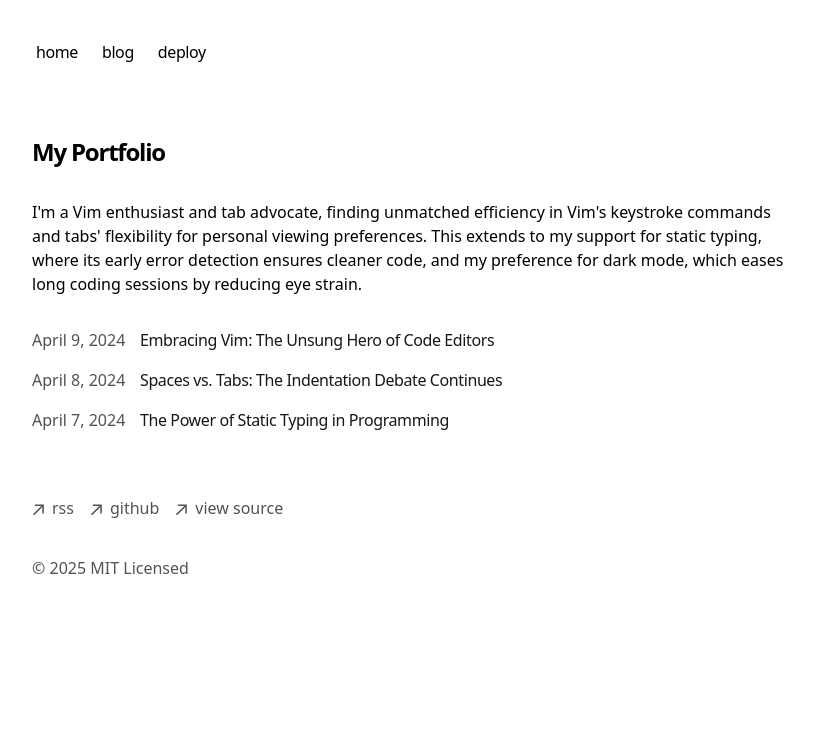
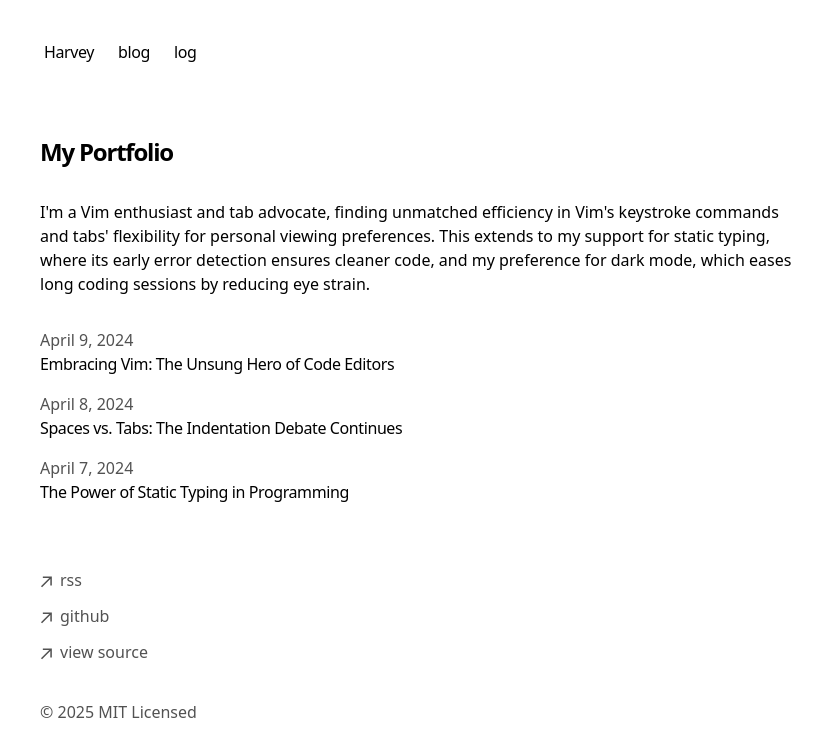
Before and after one commit to hovelopin/blog, a Next.js app: page / in a window 1280 px wide. Shown: the top 756 px of the page, without its empty margins (224-1046 px from the left). Built offline with nearby package versions, Linux system fonts and the light colour scheme.

Commit message:
feat: tab , pc breakpoint 추가 및 darkmode 제거

```diff
--- a/src/app/blog/[slug]/page.tsx
+++ b/src/app/blog/[slug]/page.tsx
@@ -1,32 +1,24 @@
-import { notFound } from 'next/navigation'
-import { formatDate, getBlogPosts } from '../utils'
-import { baseUrl } from '@/app/sitemap'
-import { CustomMDX } from '@/components/mdx'
-
+import { notFound } from 'next/navigation';
+import { formatDate, getBlogPosts } from '../utils';
+import { baseUrl } from '@/app/sitemap';
+import { CustomMDX } from '@/components/mdx';
 
 export async function generateStaticParams() {
-  let posts = getBlogPosts()
+  let posts = getBlogPosts();
 
   return posts.map((post) => ({
-    slug: post.slug,
-  }))
+    slug: post.slug
+  }));
 }
 
 export function generateMetadata({ params }) {
-  let post = getBlogPosts().find((post) => post.slug === params.slug)
+  let post = getBlogPosts().find((post) => post.slug === params.slug);
   if (!post) {
-    return
+    return;
   }
 
-  let {
-    title,
-    publishedAt: publishedTime,
-    summary: description,
-    image,
-  } = post.metadata
-  let ogImage = image
-    ? image
-    : `${baseUrl}/og?title=${encodeURIComponent(title)}`
+  let { title, publishedAt: publishedTime, summary: description, image } = post.metadata;
+  let ogImage = image ? image : `${baseUrl}/og?title=${encodeURIComponent(title)}`;
 
   return {
     title,
@@ -39,24 +31,24 @@ export function generateMetadata({ params }) {
       url: `${baseUrl}/blog/${post.slug}`,
       images: [
         {
-          url: ogImage,
-        },
-      ],
+          url: ogImage
+        }
+      ]
     },
     twitter: {
       card: 'summary_large_image',
       title,
       description,
-      images: [ogImage],
-    },
-  }
+      images: [ogImage]
+    }
+  };
 }
 
 export default function Blog({ params }) {
-  let post = getBlogPosts().find((post) => post.slug === params.slug)
+  let post = getBlogPosts().find((post) => post.slug === params.slug);
 
   if (!post) {
-    notFound()
+    notFound();
   }
 
   return (
@@ -78,22 +70,18 @@ export default function Blog({ params }) {
             url: `${baseUrl}/blog/${post.slug}`,
             author: {
               '@type': 'Person',
-              name: 'My Portfolio',
-            },
-          }),
+              name: 'My Portfolio'
+            }
+          })
         }}
       />
-      <h1 className="title font-semibold text-2xl tracking-tighter">
-        {post.metadata.title}
-      </h1>
-      <div className="flex justify-between items-center mt-2 mb-8 text-sm">
-        <p className="text-sm text-neutral-600 dark:text-neutral-400">
-          {formatDate(post.metadata.publishedAt)}
-        </p>
+      <h1 className="title text-2xl font-semibold tracking-tighter">{post.metadata.title}</h1>
+      <div className="mt-2 mb-8 flex items-center justify-between text-sm">
+        <p className="text-sm text-neutral-600">{formatDate(post.metadata.publishedAt)}</p>
       </div>
       <article className="prose">
         <CustomMDX source={post.content} />
       </article>
     </section>
-  )
+  );
 }
--- a/src/app/global.css
+++ b/src/app/global.css
@@ -17,7 +17,7 @@
   --sh-entity: #e25a1c;
 }
 
-@media (prefers-color-scheme: dark) {
+/* @media (prefers-color-scheme: dark) {
   :root {
     --sh-class: #4c97f8;
     --sh-identifier: white;
@@ -27,14 +27,20 @@
   html {
     color-scheme: dark;
   }
-}
+} */
 
 html {
   min-width: 360px;
 }
 
+@theme {
+  --breakpoint-*: initial;
+  --breakpoint-tab: 767px;
+  --breakpoint-pc: 1279px;
+}
+
 .prose .anchor {
-  @apply absolute invisible no-underline;
+  @apply invisible absolute no-underline;
 
   margin-left: -1em;
   padding-right: 0.5em;
@@ -48,11 +54,11 @@ html {
 }
 
 .prose a {
-  @apply underline transition-all decoration-neutral-400 dark:decoration-neutral-600 underline-offset-2 decoration-[0.1em];
+  @apply underline decoration-neutral-400 decoration-[0.1em] underline-offset-2 transition-all;
 }
 
 .prose .anchor:after {
-  @apply text-neutral-300 dark:text-neutral-700;
+  @apply text-neutral-300;
   content: '#';
 }
 
@@ -61,11 +67,11 @@ html {
 }
 
 .prose pre {
-  @apply bg-neutral-50 dark:bg-neutral-900 rounded-lg overflow-x-auto border border-neutral-200 dark:border-neutral-900 py-2 px-3 text-sm;
+  @apply overflow-x-auto rounded-lg border border-neutral-200 bg-neutral-50 px-3 py-2 text-sm;
 }
 
 .prose code {
-  @apply px-1 py-0.5 rounded-lg;
+  @apply rounded-lg px-1 py-0.5;
 }
 
 .prose pre code {
@@ -84,23 +90,23 @@ html {
 }
 
 .prose p {
-  @apply my-4 text-neutral-800 dark:text-neutral-200;
+  @apply my-4 text-neutral-800;
 }
 
 .prose h1 {
-  @apply text-4xl font-medium tracking-tight mt-6 mb-2;
+  @apply mt-6 mb-2 text-4xl font-medium tracking-tight;
 }
 
 .prose h2 {
-  @apply text-xl font-medium tracking-tight mt-6 mb-2;
+  @apply mt-6 mb-2 text-xl font-medium tracking-tight;
 }
 
 .prose h3 {
-  @apply text-xl font-medium tracking-tight mt-6 mb-2;
+  @apply mt-6 mb-2 text-xl font-medium tracking-tight;
 }
 
 .prose h4 {
-  @apply text-lg font-medium tracking-tight mt-6 mb-2;
+  @apply mt-6 mb-2 text-lg font-medium tracking-tight;
 }
 
 .prose strong {
--- a/src/app/layout.tsx
+++ b/src/app/layout.tsx
@@ -1,27 +1,28 @@
-import "./global.css";
-import type { Metadata } from "next";
-import { GeistSans } from "geist/font/sans";
-import { GeistMono } from "geist/font/mono";
-import { Analytics } from "@vercel/analytics/react";
-import { SpeedInsights } from "@vercel/speed-insights/next";
-import Footer from "../components/footer";
-import { baseUrl } from "./sitemap";
-import { Navbar } from "@/components/nav";
+import './global.css';
+import type { Metadata } from 'next';
+import { GeistSans } from 'geist/font/sans';
+import { GeistMono } from 'geist/font/mono';
+import { Analytics } from '@vercel/analytics/react';
+import { SpeedInsights } from '@vercel/speed-insights/next';
+import Footer from '../components/footer';
+import { baseUrl } from './sitemap';
+import { Navbar } from '@/components/nav';
+import { cn } from '@/utils/cn';
 
 export const metadata: Metadata = {
   metadataBase: new URL(baseUrl),
   title: {
-    default: "Next.js Portfolio Starter",
-    template: "%s | Next.js Portfolio Starter",
+    default: 'Next.js Portfolio Starter',
+    template: '%s | Next.js Portfolio Starter'
   },
-  description: "This is my portfolio.",
+  description: 'This is my portfolio.',
   openGraph: {
-    title: "My Portfolio",
-    description: "This is my portfolio.",
+    title: 'My Portfolio',
+    description: 'This is my portfolio.',
     url: baseUrl,
-    siteName: "My Portfolio",
-    locale: "en_US",
-    type: "website",
+    siteName: 'My Portfolio',
+    locale: 'en_US',
+    type: 'website'
   },
   robots: {
     index: true,
@@ -29,31 +30,18 @@ export const metadata: Metadata = {
     googleBot: {
       index: true,
       follow: true,
-      "max-video-preview": -1,
-      "max-image-preview": "large",
-      "max-snippet": -1,
-    },
-  },
+      'max-video-preview': -1,
+      'max-image-preview': 'large',
+      'max-snippet': -1
+    }
+  }
 };
 
-const cx = (...classes) => classes.filter(Boolean).join(" ");
-
-export default function RootLayout({
-  children,
-}: {
-  children: React.ReactNode;
-}) {
+export default function RootLayout({ children }: { children: React.ReactNode }) {
   return (
-    <html
-      lang="en"
-      className={cx(
-        "text-black bg-white dark:text-white dark:bg-black",
-        GeistSans.variable,
-        GeistMono.variable,
-      )}
-    >
-      <body className="antialiased max-w-3xl mx-4 mt-8 lg:mx-auto">
-        <main className="flex-auto min-w-0 mt-6 flex flex-col px-2 md:px-0">
+    <html lang="en" className={cn('bg-white text-black', GeistSans.variable, GeistMono.variable)}>
+      <body className="pc:mx-auto mx-4 mt-8 max-w-3xl antialiased">
+        <main className="mt-6 flex min-w-0 flex-auto flex-col px-2 md:px-0">
           <Navbar />
           {children}
           <Footer />
--- /dev/null
+++ b/src/app/log/page.tsx
@@ -0,0 +1,3 @@
+export default function LogPage() {
+  return <div>LogPage</div>;
+}
--- a/src/components/footer.tsx
+++ b/src/components/footer.tsx
@@ -1,61 +1,50 @@
 function ArrowIcon() {
   return (
-    <svg
-      width="12"
-      height="12"
-      viewBox="0 0 12 12"
-      fill="none"
-      xmlns="http://www.w3.org/2000/svg"
-    >
+    <svg width="12" height="12" viewBox="0 0 12 12" fill="none" xmlns="http://www.w3.org/2000/svg">
       <path
         d="M2.07102 11.3494L0.963068 10.2415L9.2017 1.98864H2.83807L2.85227 0.454545H11.8438V9.46023H10.2955L10.3097 3.09659L2.07102 11.3494Z"
         fill="currentColor"
       />
     </svg>
-  )
+  );
 }
 
 export default function Footer() {
   return (
     <footer className="mb-16">
-      <ul className="font-sm mt-8 flex flex-col space-x-0 space-y-2 text-neutral-600 md:flex-row md:space-x-4 md:space-y-0 dark:text-neutral-300">
+      <ul className="font-sm mt-8 flex flex-col space-y-2 space-x-0 text-neutral-600 md:flex-row md:space-y-0 md:space-x-4">
         <li>
           <a
-            className="flex items-center transition-all hover:text-neutral-800 dark:hover:text-neutral-100"
+            className="flex items-center transition-all hover:text-neutral-800"
             rel="noopener noreferrer"
             target="_blank"
-            href="/rss"
-          >
+            href="/rss">
             <ArrowIcon />
             <p className="ml-2 h-7">rss</p>
           </a>
         </li>
         <li>
           <a
-            className="flex items-center transition-all hover:text-neutral-800 dark:hover:text-neutral-100"
+            className="flex items-center transition-all hover:text-neutral-800"
             rel="noopener noreferrer"
             target="_blank"
-            href="https://github.com/vercel/next.js"
-          >
+            href="https://github.com/vercel/next.js">
             <ArrowIcon />
             <p className="ml-2 h-7">github</p>
           </a>
         </li>
         <li>
           <a
-            className="flex items-center transition-all hover:text-neutral-800 dark:hover:text-neutral-100"
+            className="flex items-center transition-all hover:text-neutral-800"
             rel="noopener noreferrer"
             target="_blank"
-            href="https://vercel.com/templates/next.js/portfolio-starter-kit"
-          >
+            href="https://vercel.com/templates/next.js/portfolio-starter-kit">
             <ArrowIcon />
             <p className="ml-2 h-7">view source</p>
           </a>
         </li>
       </ul>
-      <p className="mt-8 text-neutral-600 dark:text-neutral-300">
-        © {new Date().getFullYear()} MIT Licensed
-      </p>
+      <p className="mt-8 text-neutral-600">© {new Date().getFullYear()} MIT Licensed</p>
     </footer>
-  )
+  );
 }
--- a/src/components/nav.tsx
+++ b/src/components/nav.tsx
@@ -1,40 +1,38 @@
-import Link from 'next/link'
+import Link from 'next/link';
 
 const navItems = {
   '/': {
-    name: 'home',
+    name: 'Harvey'
   },
   '/blog': {
-    name: 'blog',
+    name: 'blog'
   },
-  'https://vercel.com/templates/next.js/portfolio-starter-kit': {
-    name: 'deploy',
-  },
-}
+  '/log': {
+    name: 'log'
+  }
+};
 
 export function Navbar() {
   return (
-    <aside className="-ml-[8px] mb-16 tracking-tight">
+    <aside className="mb-16 -ml-[8px] tracking-tight">
       <div className="lg:sticky lg:top-20">
         <nav
-          className="flex flex-row items-start relative px-0 pb-0 fade md:overflow-auto scroll-pr-6 md:relative"
-          id="nav"
-        >
+          className="fade relative flex scroll-pr-6 flex-row items-start px-0 pb-0 md:relative md:overflow-auto"
+          id="nav">
           <div className="flex flex-row space-x-0 pr-10">
             {Object.entries(navItems).map(([path, { name }]) => {
               return (
                 <Link
                   key={path}
                   href={path}
-                  className="transition-all hover:text-neutral-800 dark:hover:text-neutral-200 flex align-middle relative py-1 px-2 m-1"
-                >
+                  className="relative m-1 flex px-2 py-1 align-middle transition-all hover:text-neutral-800">
                   {name}
                 </Link>
-              )
+              );
             })}
           </div>
         </nav>
       </div>
     </aside>
-  )
+  );
 }
--- a/src/components/posts.tsx
+++ b/src/components/posts.tsx
@@ -1,36 +1,31 @@
-import { formatDate, getBlogPosts } from '@/app/blog/utils'
-import Link from 'next/link'
+import { formatDate, getBlogPosts } from '@/app/blog/utils';
+import Link from 'next/link';
 
 export function BlogPosts() {
-  let allBlogs = getBlogPosts()
+  let allBlogs = getBlogPosts();
 
   return (
     <div>
       {allBlogs
         .sort((a, b) => {
-          if (
-            new Date(a.metadata.publishedAt) > new Date(b.metadata.publishedAt)
-          ) {
-            return -1
+          if (new Date(a.metadata.publishedAt) > new Date(b.metadata.publishedAt)) {
+            return -1;
           }
-          return 1
+          return 1;
         })
         .map((post) => (
           <Link
             key={post.slug}
-            className="flex flex-col space-y-1 mb-4"
-            href={`/blog/${post.slug}`}
-          >
-            <div className="w-full flex flex-col md:flex-row space-x-0 md:space-x-2">
-              <p className="text-neutral-600 dark:text-neutral-400 w-[100px] tabular-nums">
+            className="mb-4 flex flex-col space-y-1"
+            href={`/blog/${post.slug}`}>
+            <div className="flex w-full flex-col space-x-0 md:flex-row md:space-x-2">
+              <p className="w-[100px] text-neutral-600 tabular-nums">
                 {formatDate(post.metadata.publishedAt, false)}
               </p>
-              <p className="text-neutral-900 dark:text-neutral-100 tracking-tight">
-                {post.metadata.title}
-              </p>
+              <p className="tracking-tight text-black">{post.metadata.title}</p>
             </div>
           </Link>
         ))}
     </div>
-  )
+  );
 }
--- a/tsconfig.json
+++ b/tsconfig.json
@@ -25,6 +25,7 @@
       "@/*": ["src/*"],
       "@components/*": ["src/components/*"],
       "@app/*": ["src/app/*"],
+      "@utils/*": ["src/utils/*"]
     }
   },
   "include": ["next-env.d.ts", "**/*.ts", "**/*.tsx", ".next/types/**/*.ts"],
```
